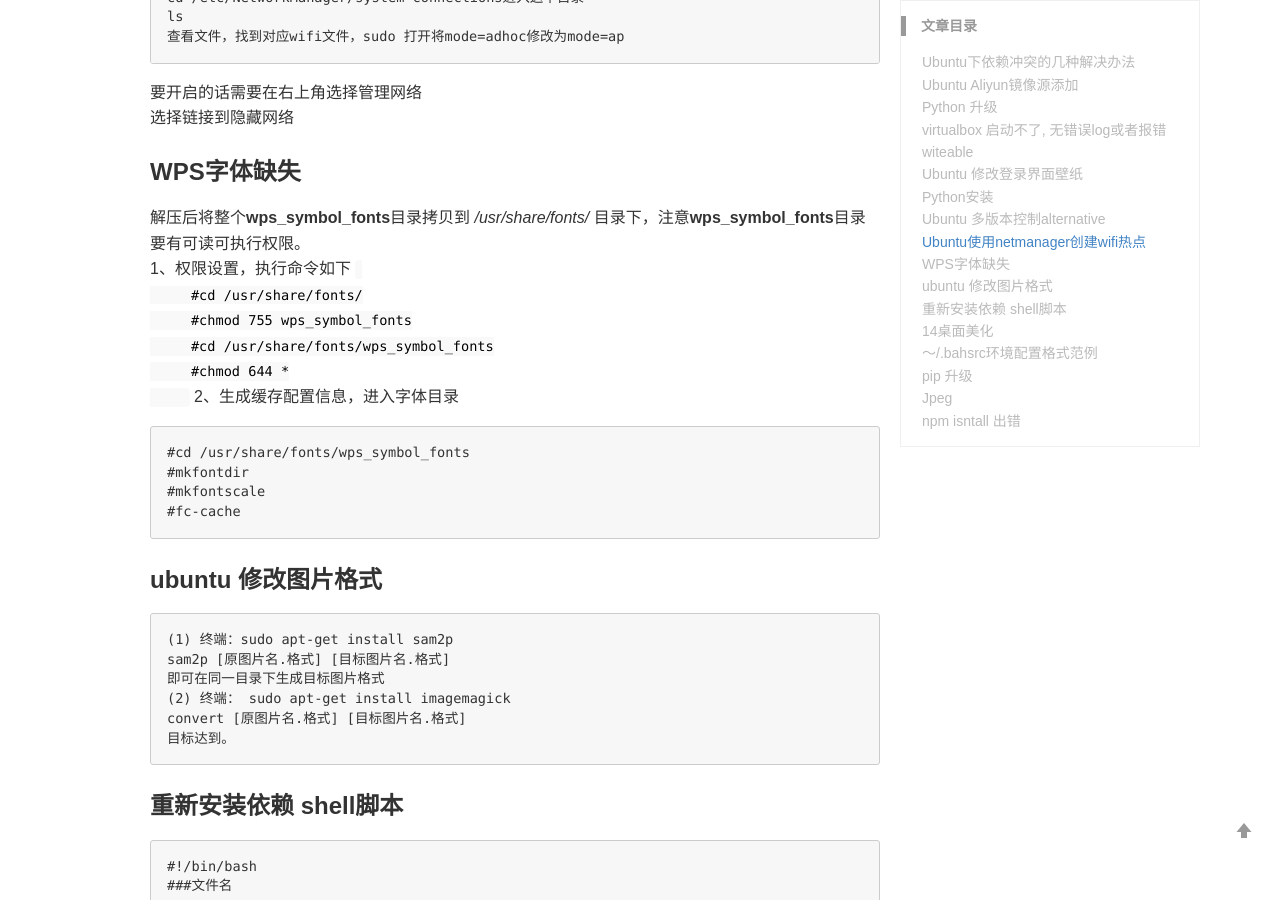
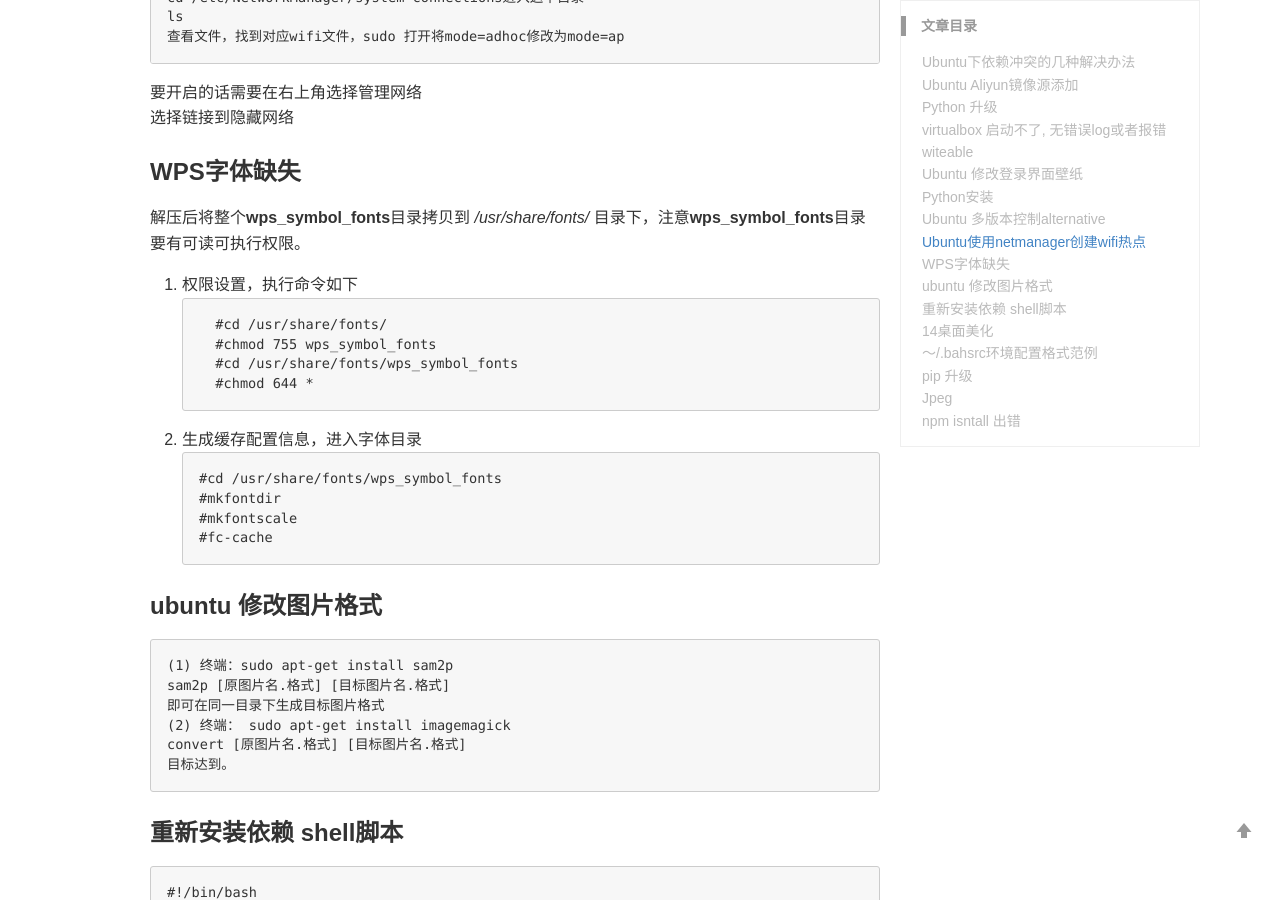
Before and after one commit to BugLiee/BugLiee.github.io, a Jekyll site: the page built from _posts/2020-06-01-blog.md, in a window 1280 px wide and 900 px high, scrolled down 2813 px. Built offline with Jekyll 4.4.1, drawn with Linux system fonts in a browser that asks for light colours; comment, search, counter and statistics services are not loaded.

Commit message:
Update 2020-06-01-blog.md

````diff
--- a/_posts/2020-06-01-blog.md
+++ b/_posts/2020-06-01-blog.md
@@ -124,14 +124,14 @@ ls
 
 ### WPS字体缺失
 解压后将整个**wps_symbol_fonts**目录拷贝到 */usr/share/fonts/* 目录下，注意**wps_symbol_fonts**目录要有可读可执行权限。<br>
-1、权限设置，执行命令如下
+1. 权限设置，执行命令如下
      ```
      #cd /usr/share/fonts/
      #chmod 755 wps_symbol_fonts
      #cd /usr/share/fonts/wps_symbol_fonts
      #chmod 644 *
      ```
-2、生成缓存配置信息，进入字体目录
+2. 生成缓存配置信息，进入字体目录
 ```
 #cd /usr/share/fonts/wps_symbol_fonts
 #mkfontdir
````
